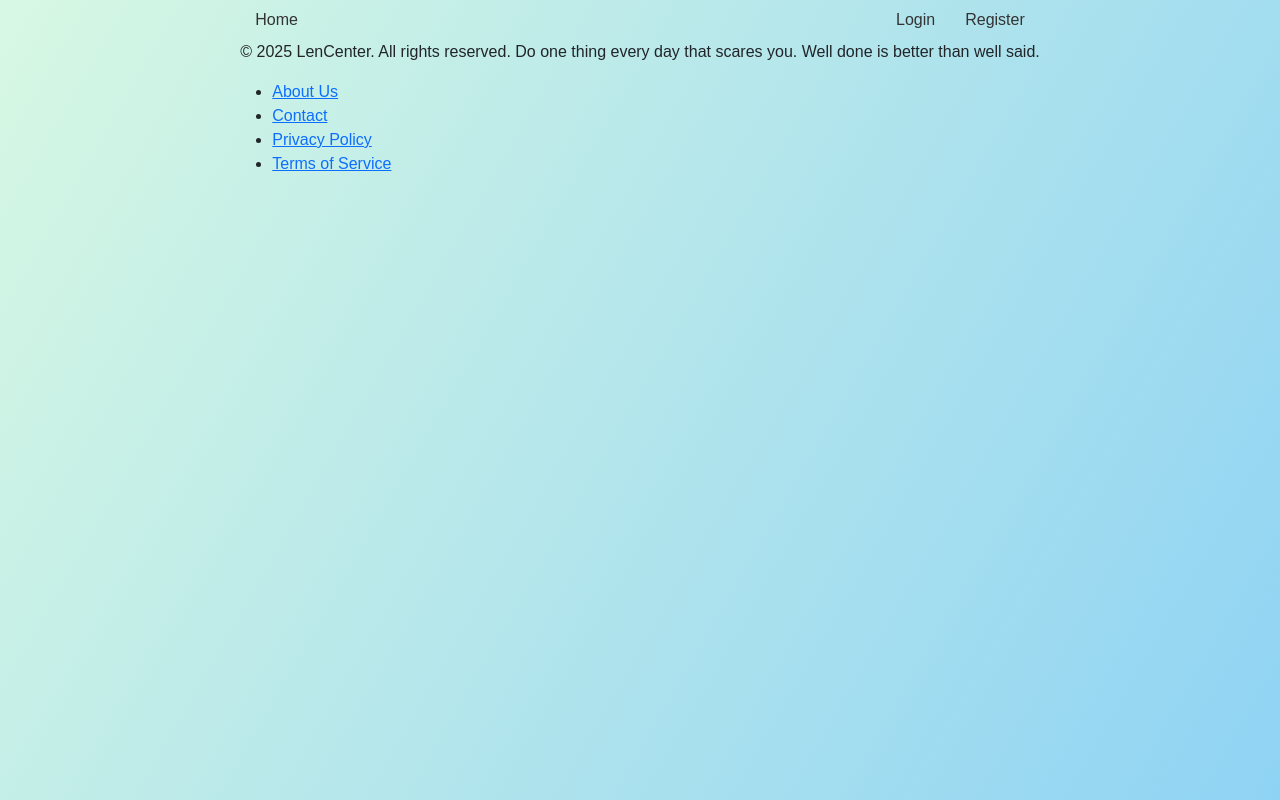
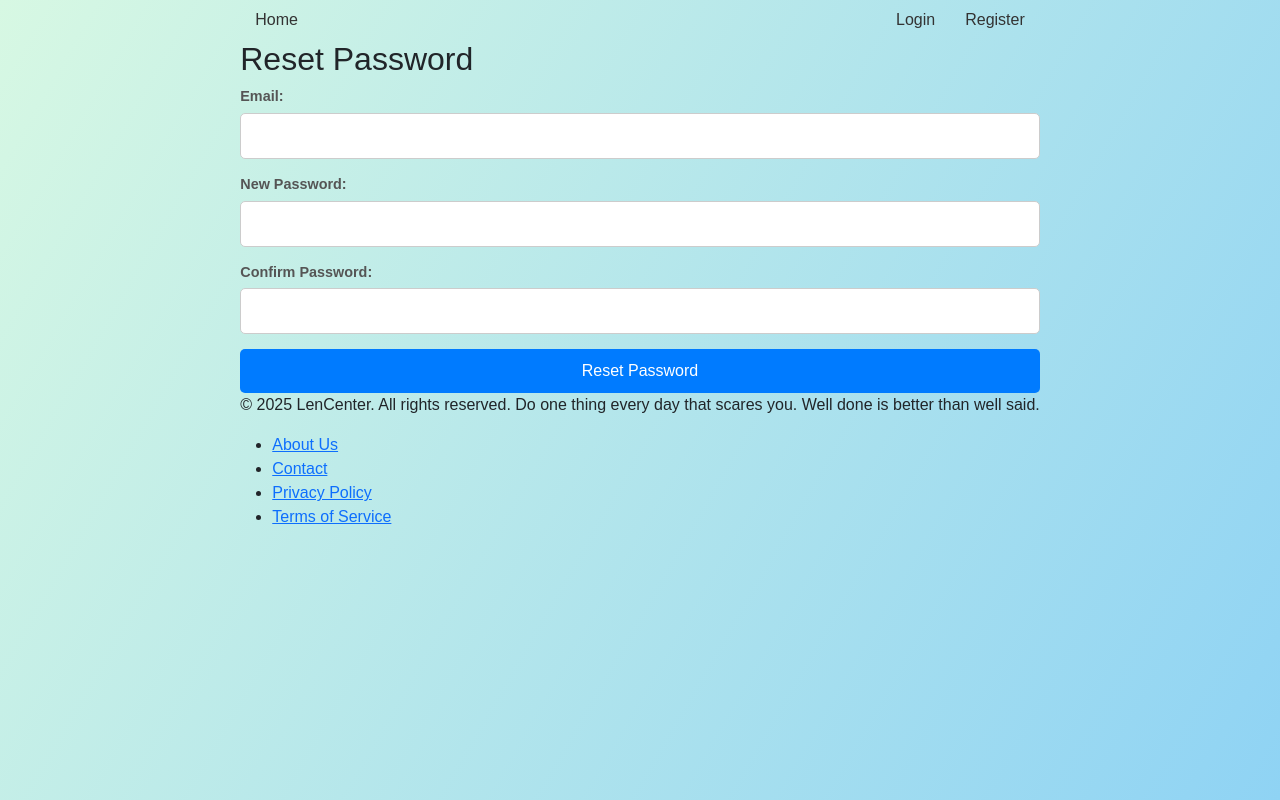
Before and after one commit to lenchoajema/frontend, a React (Create React App) app: page /resetPassword in a window 1280 px wide. Built offline with nearby package versions, Linux system fonts and the light colour scheme.

Commit message:
Add Reset Password functionality, enhance OrderHistory with checkout navigation, and improve SellerProductList pagination; update CartPage to support session storage for tokens

```diff
--- a/src/App.js
+++ b/src/App.js
@@ -14,6 +14,8 @@ import Register from "./pages/Register";
 import ProfilePage from "./components/ProfilePage";
 import OrderHistory from "./pages/OrderHistory";
 import OrderDetails from "./pages/OrderDetails";
+import ResetPassword from "./pages/ResetPassword";
+
 
 console.log("Home:", Home);
 console.log("ProductDetails:", ProductDetails);
@@ -34,6 +36,7 @@ function App() {
         <Route path="/profile" element={<ProfilePage />} />
         <Route path="/orders" element={<OrderHistory />} />
         <Route path="/orders/:orderId" element={<OrderDetails />} />
+        <Route path="/resetPassword" element={<ResetPassword />} />
       </Routes>
       <Footer />
     </>
--- a/src/components/ProductForm.js
+++ b/src/components/ProductForm.js
@@ -117,6 +117,15 @@ const ProductForm = ({ onSubmit, editingProduct, isEditing, cancelEdit }) => {
         accept="image/*"
         style={fileInputStyle}
       />
+      {isEditing && (
+        <input
+          type="text"
+          name="_id"
+          value={editingProduct._id}
+          readOnly
+          style={{ ...inputStyle, backgroundColor: '#e9ecef' }}
+        />
+      )}
       <button type="submit" style={buttonStyle}>{isEditing ? "Update Product" : "Add Product"}</button>
       {isEditing && <button type="button" onClick={cancelEdit} style={buttonStyle}>Cancel</button>}
     </form>
--- a/src/components/SellerProductList.js
+++ b/src/components/SellerProductList.js
@@ -4,6 +4,14 @@ import "./SellerProductList.css";
 
 const SellerProductList = ({ products, loading, error, onEdit, onDelete, page, totalPages, setPage }) => {
   axios.defaults.baseURL = process.env.REACT_APP_BACKEND_URL || "http://localhost:5000";
+
+  const handlePrevious = () => {
+    if (page > 1) setPage(page - 1);
+  };
+
+  const handleNext = () => {
+    if (page < totalPages) setPage(page + 1);
+  };
 
   return (
     <div className="seller-product-list">
@@ -43,7 +51,9 @@ const SellerProductList = ({ products, loading, error, onEdit, onDelete, page, t
                   ) : (
                     <p>No image available</p>
                   )}
-                  <h3>{product.name}</h3>
+                  <h3>Product: {product.name}</h3>
+                  <h3>In stock: {product.stock}</h3>
+                  <h3>Price: ${product.price}</h3>
                   <button onClick={() => onEdit(product)} className="edit-button">
                     Edit
                   </button>
@@ -57,11 +67,11 @@ const SellerProductList = ({ products, loading, error, onEdit, onDelete, page, t
         </div>
       )}
       <div className="pagination">
-        <button disabled={page === 1} onClick={() => setPage(page - 1)} className="pagination-button">
+        <button disabled={page <= 1} onClick={handlePrevious} className="pagination-button">
           Previous
         </button>
         <span>{page} / {totalPages}</span>
-        <button disabled={page === totalPages} onClick={() => setPage(page + 1)} className="pagination-button">
+        <button disabled={page >= totalPages} onClick={handleNext} className="pagination-button">
           Next
         </button>
       </div>
@@ -70,8 +80,6 @@ const SellerProductList = ({ products, loading, error, onEdit, onDelete, page, t
 };
 
 export default SellerProductList;
-
-
 
 
 /* import React from "react";
--- a/src/hooks/useSellerProducts.js
+++ b/src/hooks/useSellerProducts.js
@@ -18,6 +18,7 @@ const useSellerProducts = () => {
         params: { page },
         headers: { Authorization: `Bearer ${token}` },
       });
+      console.log("response",response);
       setProducts(response.data.products);
       setTotalPages(response.data.totalPages);
       setError("");
--- a/src/pages/CartPage.js
+++ b/src/pages/CartPage.js
@@ -51,39 +51,6 @@ const CartPage = () => {
       navigate("/checkout", { state: { items: cart.items, total: cart.total } });
     };
 
-
-
-    /* const updateQuantity = async (productId, quantity) => {
-    try {
-      const token = localStorage.getItem("token");
-      if (!token) {
-        alert("User is not authenticated. Please log in.");
-        return;
-      }
-
-      // Send PUT request to update cart
-      const response = await axios.put(
-        `/api/user/cart/${productId}`,
-        { quantity },
-        { headers: { Authorization: `Bearer ${token}` } }
-      );
-
-      console.log("Response from backend:", response.data);
-
-      // Update cart from the backend response
-      const updatedCart = response.data.cart;
-      if (!updatedCart) {
-        throw new Error("No cart data returned from backend.");
-      }
-
-      setCart(updatedCart);
-    } catch (err) {
-      console.error("Error updating quantity:", err);
-      const errorMessage =
-        err.response?.data?.message || "Failed to update item quantity.";
-      alert(errorMessage);
-    }
-  }; */
   const updateQuantity = async (productId, quantity) => {
     try {
       const token = localStorage.getItem("token") || sessionStorage.getItem("token");
@@ -141,7 +108,7 @@ const CartPage = () => {
   };
   const placeOrder = async () => {
     try {
-      const token = localStorage.getItem("token");
+      const token = localStorage.getItem("token") || sessionStorage.getItem("token");
       const response = await axios.post(
         "/api/orders",
         {},
@@ -150,6 +117,7 @@ const CartPage = () => {
       alert("Order placed successfully!");
       setCart({ items: [], total: 0 });
       console.log("Order placed:", response.data);
+
     } catch (error) {
       alert("Error placing order. Please try again.");
     }
--- a/src/pages/Checkout.js
+++ b/src/pages/Checkout.js
@@ -4,6 +4,7 @@ import { useLocation, useNavigate } from "react-router-dom";
 import { fetchCart } from "../redux/cartSlice";
 import OrderSummary from "../components/OrderSummary";
 import ShippingForm from "../components/ShippingForm";
+import PaymentForm from "../components/PaymentForm";
 import PayPalButton from "../components/PayPalButton"; // New PayPal button component
 import api from "../services/api";
 import "./Checkout.css";
@@ -14,6 +15,8 @@ const Checkout = () => {
   const location = useLocation();
   const { items, total } = location.state || {}; // Extract items and total passed from CartPage
   const [shippingDetails, setShippingDetails] = useState(null);
+  const [paymentDetails, setPaymentDetails] = useState(null);
+
   const [isSubmitting, setIsSubmitting] = useState(false);
 
   useEffect(() => {
@@ -23,16 +26,19 @@ const Checkout = () => {
   const handleShippingSubmit = (details) => {
     setShippingDetails(details);
   };
-
+  const handleBack = () => {
+    navigate("/orders");
+  };
   const handlePaymentSuccess = async (paymentDetails) => {
     // Triggered on successful PayPal payment
     setIsSubmitting(true);
     try {
+      const token = localStorage.getItem("token")|| sessionStorage.getItem("token"); // Retrieve token from local storage
       const response = await api.post("/orders", {
-         total,
+        total,
         shippingDetails,
         paymentDetails,
-      });
+      },{ headers: { Authorization: `Bearer ${token}` } });
       alert("Order placed successfully!");
       navigate("/orders"); // Redirect to Order History page
     } catch (error) {
@@ -52,16 +58,39 @@ const Checkout = () => {
       <h1>Checkout</h1>
       <OrderSummary items={items} total={total} />
       <ShippingForm onDetailsSubmit={handleShippingSubmit} />
+      <PaymentForm onDetailsSubmit={setPaymentDetails} />
       <PayPalButton
       total={total ? total.toFixed(2) : "0.00"}
         onSuccess={handlePaymentSuccess}
         disabled={!shippingDetails}
       />
+       <button onClick={handleBack} style={styles.backButton}>
+        Back to Order History
+      </button>
     </div>
   );
 };
 
+const styles = {
+  container: {
+    padding: "20px",
+    maxWidth: "800px",
+    margin: "0 auto",
+    fontFamily: "Arial, sans-serif",
+  },
+  backButton: {
+    marginTop: "20px",
+    padding: "10px 15px",
+    backgroundColor: "#007BFF",
+    color: "#fff",
+    border: "none",
+    borderRadius: "5px",
+    cursor: "pointer",
+  },
+};
+
 export default Checkout;
+
 
 /* import React, { useEffect, useState } from "react";
 import { useDispatch } from "react-redux";
--- a/src/pages/Login.js
+++ b/src/pages/Login.js
@@ -25,6 +25,9 @@ const Login = () => {
       else if (role === "customer") navigate("/");
     }
   }, [navigate]);
+  const handlereset = () => {
+    navigate("/resetPassword");
+  };
 
   const handleLogin = async (e) => {
     e.preventDefault();
@@ -116,7 +119,10 @@ const Login = () => {
           </button>
         </form>
         <div className="login-footer">
-          <a href="/" className="forgot-password">
+        {/* <button onClick={handlereset} style={styles.backButton}>
+        Forgot Password?
+        </button> */}
+          <a href="/resetPassword" onClick={handlereset} className="forgot-password">
             Forgot Password?
           </a>
           <a href="/register" className="create-account">
--- a/src/pages/OrderHistory.js
+++ b/src/pages/OrderHistory.js
@@ -34,6 +34,10 @@ const OrderHistory = () => {
 
     fetchOrders();
   }, [page]);
+
+  const handlecheckout = () => {
+    navigate("/checkout");
+  };
 
   const handleRetry = () => {
     setPage(1); // Reset to the first page
@@ -81,6 +85,12 @@ const OrderHistory = () => {
                   style={styles.detailsButton}
                 >
                   View Details
+                </button>
+                <button onClick={handlecheckout
+
+
+                } style={styles.checkoutButton}>
+                  Checkout
                 </button>
               </li>
             ))}
--- /dev/null
+++ b/src/pages/ResetPassword.css
@@ -0,0 +1,58 @@
+.reset-password-body {
+    background-color: #fff;
+    font-family: Arial, sans-serif;
+    margin: 0;
+    padding: 0;
+    display: flex;
+    justify-content: center;
+    align-items: center;
+    height: 100vh;
+    background-image: url('https://images.unsplash.com/photo-1506748686214-e9df14d4d9d0');
+    background-size: cover;
+    background-repeat: no-repeat;
+    background-position: center;
+    background-attachment: fixed;
+    background-color: rgba(0, 0, 0, 0.5);
+    color: #fff;
+    text-align: center;
+    margin-bottom: 20px;
+}
+
+.reset-password-container form div {
+    margin-bottom: 15px;
+}
+
+.reset-password-container label {
+    display: block;
+    margin-bottom: 5px;
+    font-weight: bold;
+}
+
+.reset-password-container input {
+    width: 100%;
+    padding: 10px;
+    border: 1px solid #ccc;
+    border-radius: 5px;
+    box-sizing: border-box;
+}
+
+.reset-password-container button {
+    width: 100%;
+    padding: 10px;
+    background-color: #007bff;
+    color: #fff;
+    border: none;
+    border-radius: 5px;
+    cursor: pointer;
+    font-size: 16px;
+}
+
+.reset-password-container button:hover {
+    background-color: #0056b3;
+}
+
+.reset-password-container p {
+    text-align: center;
+    color: red;
+    margin-top: 20px;
+}
--- /dev/null
+++ b/src/pages/ResetPassword.js
@@ -0,0 +1,58 @@
+import React, { useState } from 'react';
+import './ResetPassword.css';
+
+const ResetPassword = () => {
+    const [email, setEmail] = useState('');
+    const [password, setPassword] = useState('');
+    const [confirmPassword, setConfirmPassword] = useState('');
+    const [message, setMessage] = useState('');
+
+    const handleSubmit = (e) => {
+        e.preventDefault();
+        if (password !== confirmPassword) {
+            setMessage('Passwords do not match');
+            return;
+        }
+        // Add logic to handle password reset
+        setMessage('Password reset successful. A confirmation email has been sent to ' + email);
+    };
+
+    return (
+        <div className="reset-password-container">
+            <h2>Reset Password</h2>
+            <form onSubmit={handleSubmit}>
+                <div>
+                    <label>Email:</label>
+                    <input
+                        type="email"
+                        value={email}
+                        onChange={(e) => setEmail(e.target.value)}
+                        required
+                    />
+                </div>
+                <div>
+                    <label>New Password:</label>
+                    <input
+                        type="password"
+                        value={password}
+                        onChange={(e) => setPassword(e.target.value)}
+                        required
+                    />
+                </div>
+                <div>
+                    <label>Confirm Password:</label>
+                    <input
+                        type="password"
+                        value={confirmPassword}
+                        onChange={(e) => setConfirmPassword(e.target.value)}
+                        required
+                    />
+                </div>
+                <button type="submit">Reset Password</button>
+            </form>
+            {message && <p>{message}</p>}
+        </div>
+    );
+};
+
+export default ResetPassword;
```
Also changed, not shown: src/pages/SellerDashboard.js (+32 -10 lines), 1 other file (tests, documents, lock files or other folders).
